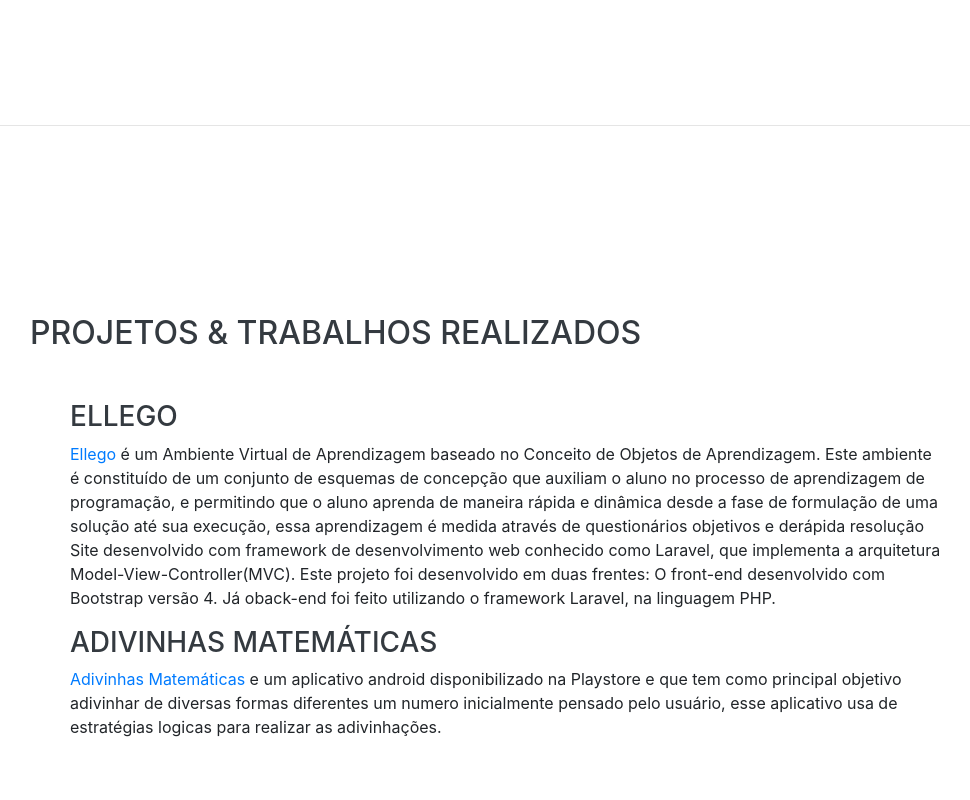
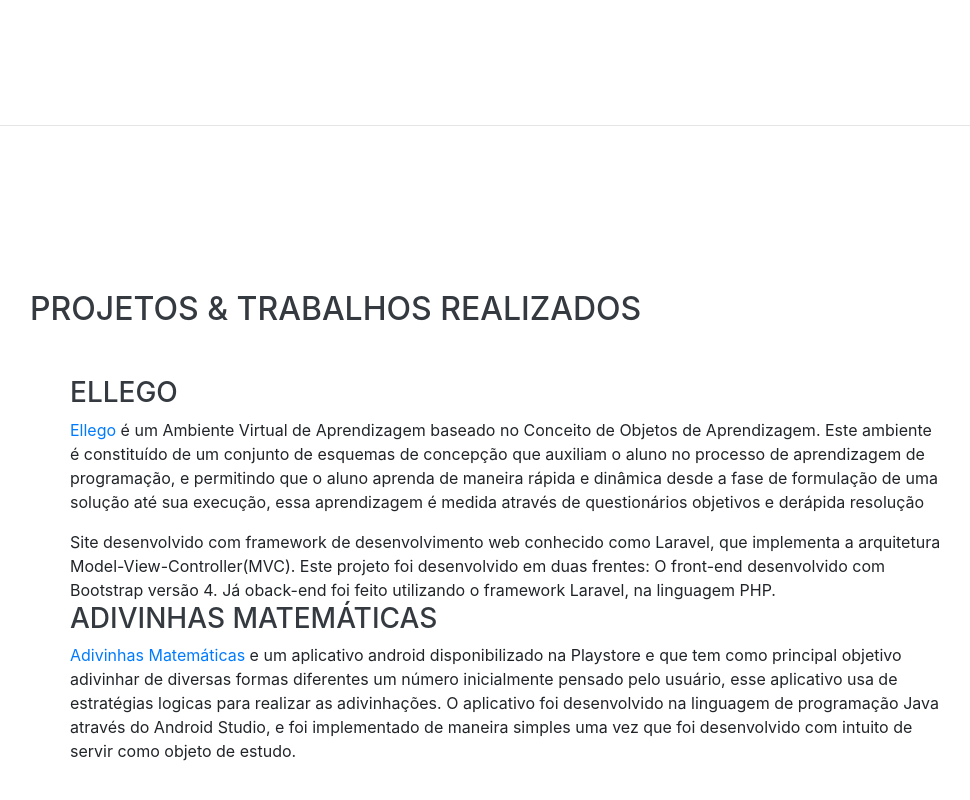
Before and after one commit to MaikonRodrigues/maikonrodrigues-github.io, a website with bundled scripts: page index.html in a window 1280 px wide. Shown: the part 4273-5073 px from the top of the page, without its empty margins (290-1260 px from the left). Built offline with nearby package versions, Linux system fonts and the light colour scheme; some icons are missing; a web font is replaced by a local one.

Commit message:
atualizando

```diff
--- a/index.html
+++ b/index.html
@@ -264,15 +264,18 @@
             de esquemas de concepção que auxiliam o aluno no processo de aprendizagem de programação, e permitindo que o aluno aprenda de maneira rápida
             e dinâmica desde a fase de formulação de uma solução até sua execução, essa aprendizagem é medida através de questionários objetivos e
             derápida resolução
-            <p>
+            <p></p>
             Site desenvolvido com framework de desenvolvimento web conhecido como Laravel,
              que implementa a arquitetura Model-View-Controller(MVC). Este projeto foi desenvolvido em duas frentes:  O front-end desenvolvido
              com Bootstrap versão 4. Já oback-end foi feito utilizando o framework Laravel, na linguagem PHP.</li>
 
              <h3>Adivinhas Matemáticas</h3>
              <a  href="https://play.google.com/store/apps/details?id=edmt.dev.adivinhas_matematicas">Adivinhas Matemáticas</a> e um aplicativo android disponibilizado na Playstore e que tem como
-             principal objetivo adivinhar de diversas formas diferentes um numero inicialmente pensado pelo usuário, esse aplicativo usa de
+             principal objetivo adivinhar de diversas formas diferentes um número inicialmente pensado pelo usuário, esse aplicativo usa de
              estratégias logicas para realizar as adivinhações.
+             O aplicativo foi desenvolvido na linguagem de programação Java através do Android Studio, e foi implementado de maneira simples uma vez
+             que foi desenvolvido com intuito de servir como objeto de estudo.
+
         </ul>
       </div>
     </section>
```
